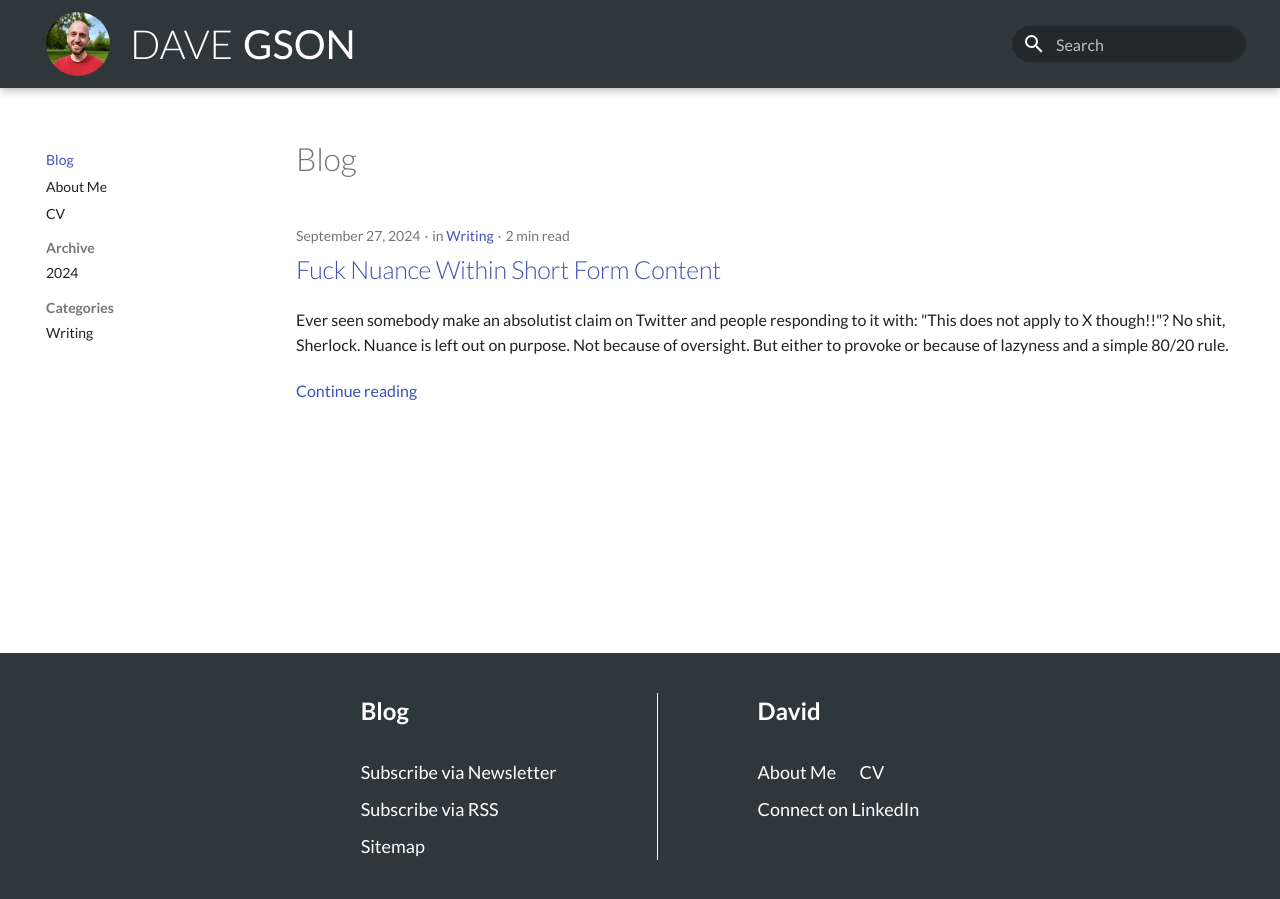
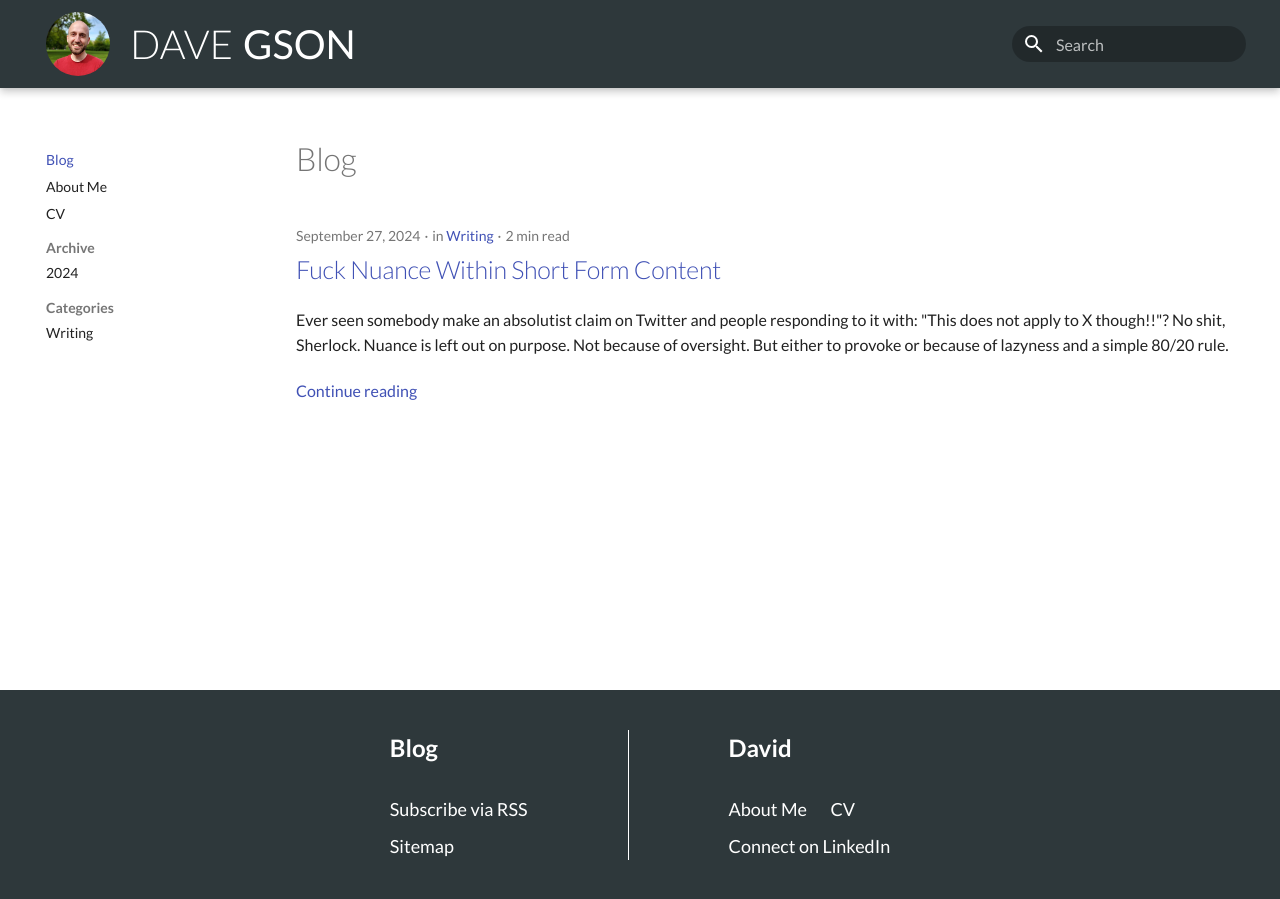
Before and after one commit to davegson/davegson.com, an MkDocs documentation site: the page built from docs/index.md, in a window 1280 px wide. Built offline with MkDocs 1.6.1 and Material for MkDocs 9.7.7, drawn with Linux system fonts in a browser that asks for light colours; plug-ins that fetch from the network failed and are left out.

Commit message:
Hide newsletter option for now
will be re-activated if a service is set up

```diff
--- a/overrides/partials/footer.html
+++ b/overrides/partials/footer.html
@@ -88,7 +88,7 @@
   <div class="footer-content">
     <div>
       <h5>Blog</h5>
-      <a href="">Subscribe via Newsletter</a>
+      <!-- <a href="">Subscribe via Newsletter</a> -->
       <a href="/rss.xml">Subscribe via RSS</a>
       <a href="/sitemap.xml">Sitemap</a>
     </div>
```
